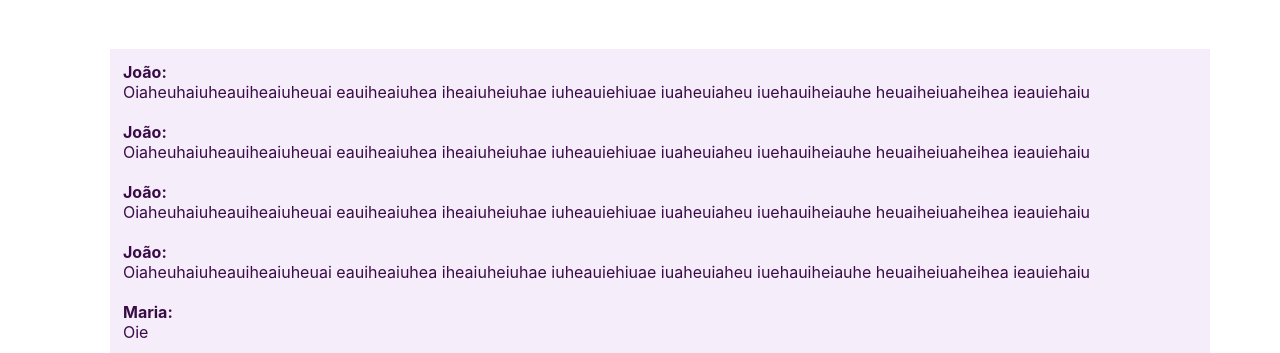
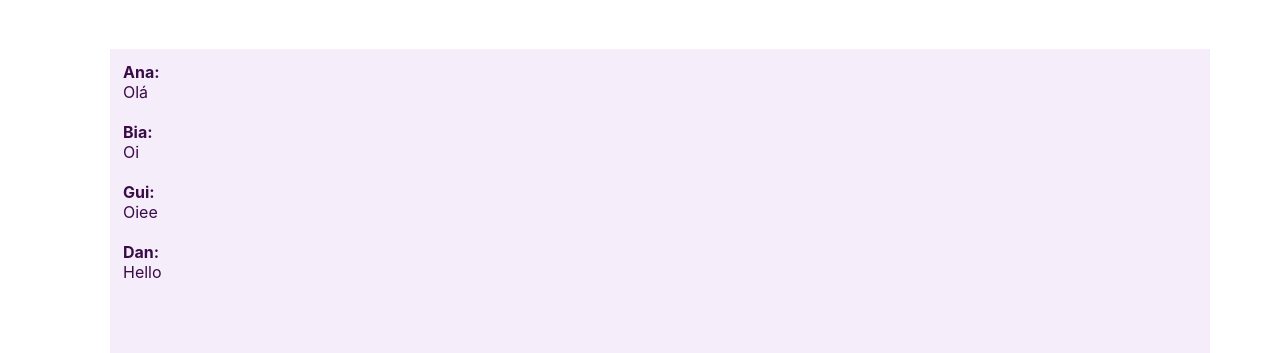
Before and after one commit to jessik126/Chat, a React (Create React App) app: page /chat in a window 1280 px wide. Shown: the part 447-800 px from the top of the page. Built offline with nearby package versions, Linux system fonts and the light colour scheme.

Commit message:
refactor: add page interactions with mocked data

```diff
--- a/src/components/Message.jsx
+++ b/src/components/Message.jsx
@@ -3,10 +3,10 @@ import './Message.css'
 
 const Message = props => (
     <div className="Message">
-        <p><strong>{props.Name}:</strong></p>
-        <p>{props.Message}</p>
+        <p><strong>{props.name}:</strong></p>
+        <p>{props.message}</p>
         <br/>
     </div>
 )
 
-export default Message;
+export default Message
--- /dev/null
+++ b/src/data/messageData.js
@@ -0,0 +1,6 @@
+export default [
+    {id:1, name: 'Ana', text: "Olá"},
+    {id:2, name: 'Bia', text: "Oi"},
+    {id:3, name: 'Gui', text: "Oiee"},
+    {id:4, name: 'Dan', text: "Hello"}
+]
--- a/src/views/Chat.jsx
+++ b/src/views/Chat.jsx
@@ -1,10 +1,57 @@
-import React from "react";
+import React, { useState, useRef } from "react";
 import './Chat.css'
 import Message from "../components/Message";
 
-import { Link } from 'react-router-dom'
+import { Link, useLocation } from 'react-router-dom'
+import messageData from "../data/messageData";
 
-const Chat = props => (
+const Chat = props => {
+    const location = useLocation();
+
+    let [messages, setMessages] = useState(messageData);
+    let [textMessage, setTextMessage] = useState("");
+
+    function whenChangeTextMessage(e) {
+        setTextMessage(e.target.value);
+    }
+
+    function sendMessage() {
+        let id = messages.length + 1;
+        let m = { id: id, name: location.state.name, text: textMessage };
+
+        messages.push(m);
+        setMessages(messages);
+        setTextMessage("");
+
+        scrollToBottom();
+    }
+
+    function getMessages() {
+        return messages.map((m, i) => {
+            return (
+                <div key={i}>
+                    <Message
+                        id={m.id}
+                        name={m.name}
+                        message={m.text}
+                    />
+                </div>
+            )
+        })
+    }
+
+    const handleKeypress = e => {
+        if (e.keyCode === 13) {
+            sendMessage();
+        }
+    };
+
+    const messagesEndRef = useRef(null)
+    const scrollToBottom = () => {
+        messagesEndRef.current?.scrollIntoView({behavior: "smooth", block: "end", inline: "end"})
+    }
+
+    return (
         <div className="Chat">
             <div className="Title">
                 <h1>Broadcast</h1>
@@ -13,23 +60,16 @@ const Chat = props => (
                 </button>
             </div>
             <div className="Messages">
-            <Message Name="João" Message="Oiaheuhaiuheauiheaiuheuai eauiheaiuhea iheaiuheiuhae iuheauiehiuae iuaheuiaheu iuehauiheiauhe heuaiheiuaheihea ieauiehaiu" />
-            <Message Name="João" Message="Oiaheuhaiuheauiheaiuheuai eauiheaiuhea iheaiuheiuhae iuheauiehiuae iuaheuiaheu iuehauiheiauhe heuaiheiuaheihea ieauiehaiu" />
-            <Message Name="João" Message="Oiaheuhaiuheauiheaiuheuai eauiheaiuhea iheaiuheiuhae iuheauiehiuae iuaheuiaheu iuehauiheiauhe heuaiheiuaheihea ieauiehaiu" />
-            <Message Name="João" Message="Oiaheuhaiuheauiheaiuheuai eauiheaiuhea iheaiuheiuhae iuheauiehiuae iuaheuiaheu iuehauiheiauhe heuaiheiuaheihea ieauiehaiu" />
-            <Message Name="Maria" Message="Oie" />
-            <Message Name="Ana" Message="Olá" />
-            <Message Name="João" Message="Oi" />
-            <Message Name="Maria" Message="Oie" />
-            <Message Name="Ana" Message="Olá" />
+                {getMessages()}
+                <div ref={messagesEndRef}> </div>
             </div>
             <div className="Footer">
-            <input type="text" placeholder=" mensagem" />
-            <button>Enviar</button>
+                <input type="text" placeholder="mensagem" value={textMessage} onChange={e => whenChangeTextMessage(e)}
+                    onKeyDown={handleKeypress} />
+                <button id="sendButton" onClick={() => sendMessage()}>Enviar</button>
             </div>
-
-
         </div>
     )
+}
 
 export default Chat;
--- a/src/views/Register.jsx
+++ b/src/views/Register.jsx
@@ -1,24 +1,31 @@
-import React from "react";
 import './Register.css'
-
+import React, { useState } from "react";
 import { Link } from 'react-router-dom'
 
-const Register = props => (
+const Register = props => {
+    const [username, setUserName] = useState("")
+
+    function whenChangeUserName(e) {
+        setUserName(e.target.value);
+    }
+
+    return (
         <div className="Register">
             <div className="Title">
                 <h1>Cadastro</h1>
             </div>
             <div className="Form">
                 <h3>Nome</h3>
-            <input type="text" placeholder=" nome"/>
+                <input type="text" placeholder="nome" value={username} onChange={whenChangeUserName}/>
                 <br />
             </div>
             <div className="Footer">
                 <button>
-                <Link to="/chat">Entrar</Link>
+                    <Link to="/chat" state={{ name:username }}>Entrar</Link>
                 </button>
             </div>
         </div>
     )
+}
 
 export default Register
```
Lines whose indentation alone changed are shown as unchanged.
